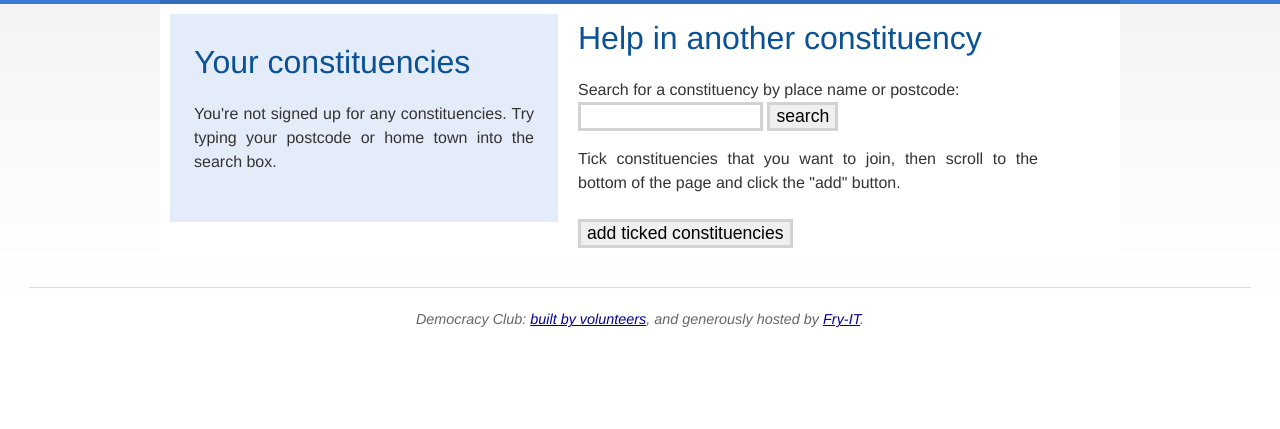
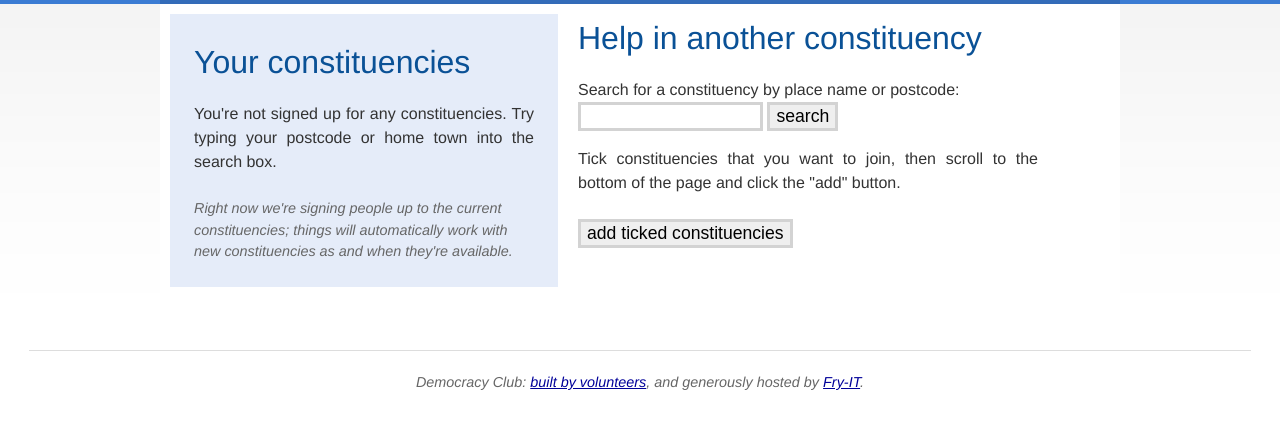
Before and after one commit to DemocracyClub/constituencyvolunteernetwork, a Django app: template signup/templates/add_constituency.html in a window 1280 px wide. Shown: the part 141-570 px from the top of the page. Run offline with Django 3.2, Linux system fonts and the light colour scheme; the template is opened without the code that fills it, so the values that code supplies are empty; parts of the project's set-up code (start-up, migrations or seed data) failed here and were passed over.

Commit message:
Add constituencies 2010 message to add_constituency.html

```diff
--- a/signup/templates/add_constituency.html
+++ b/signup/templates/add_constituency.html
@@ -20,7 +20,7 @@
 {% else %}
  <p>You're not signed up for any constituencies.  Try typing your postcode or home town into the search box.</p>
 {% endif %}
-
+<div class="quiet">Right now we're signing people up to the current constituencies; things will automatically work with new constituencies as and when they're available.</div>
 </div>
 <div class="span-4 last">
   <div id="search-constituency">
```
